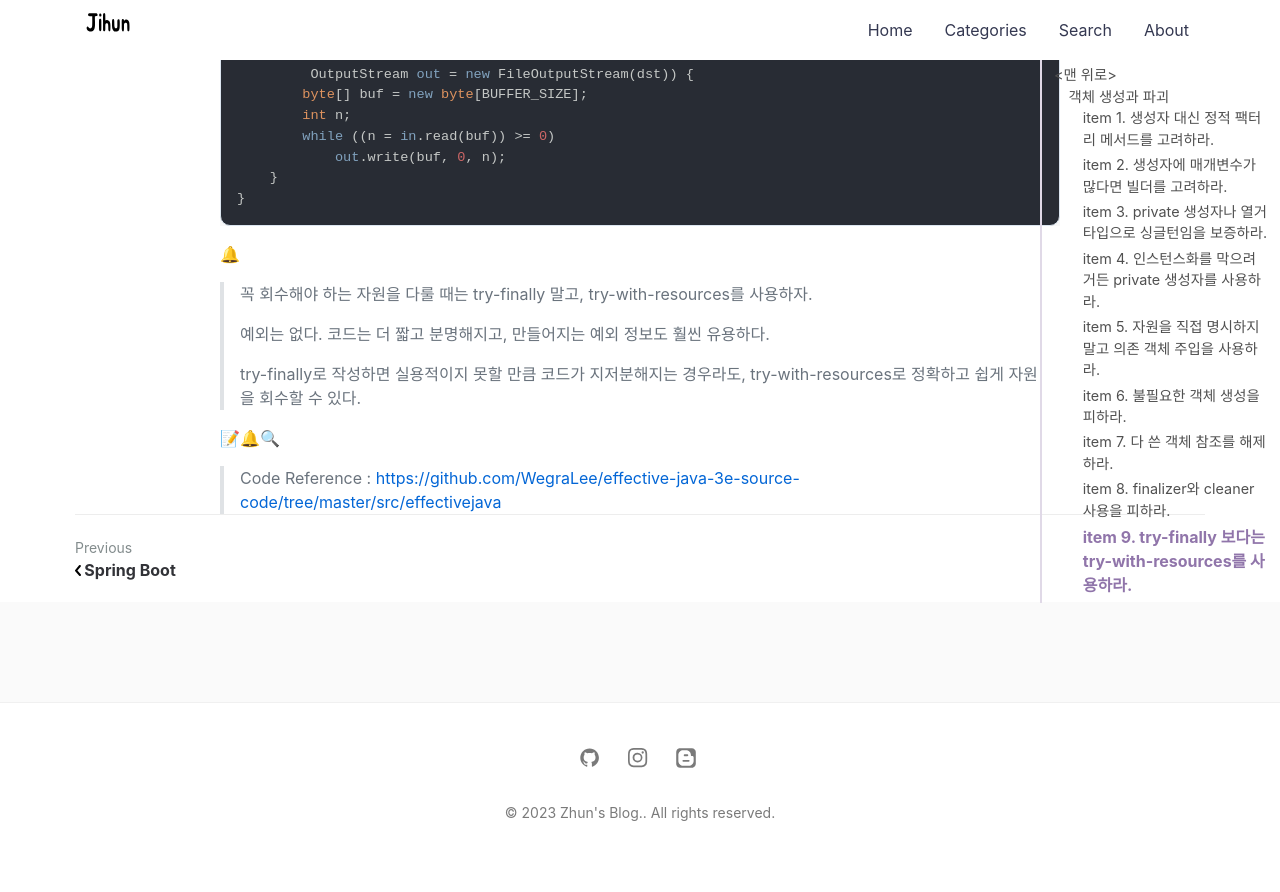
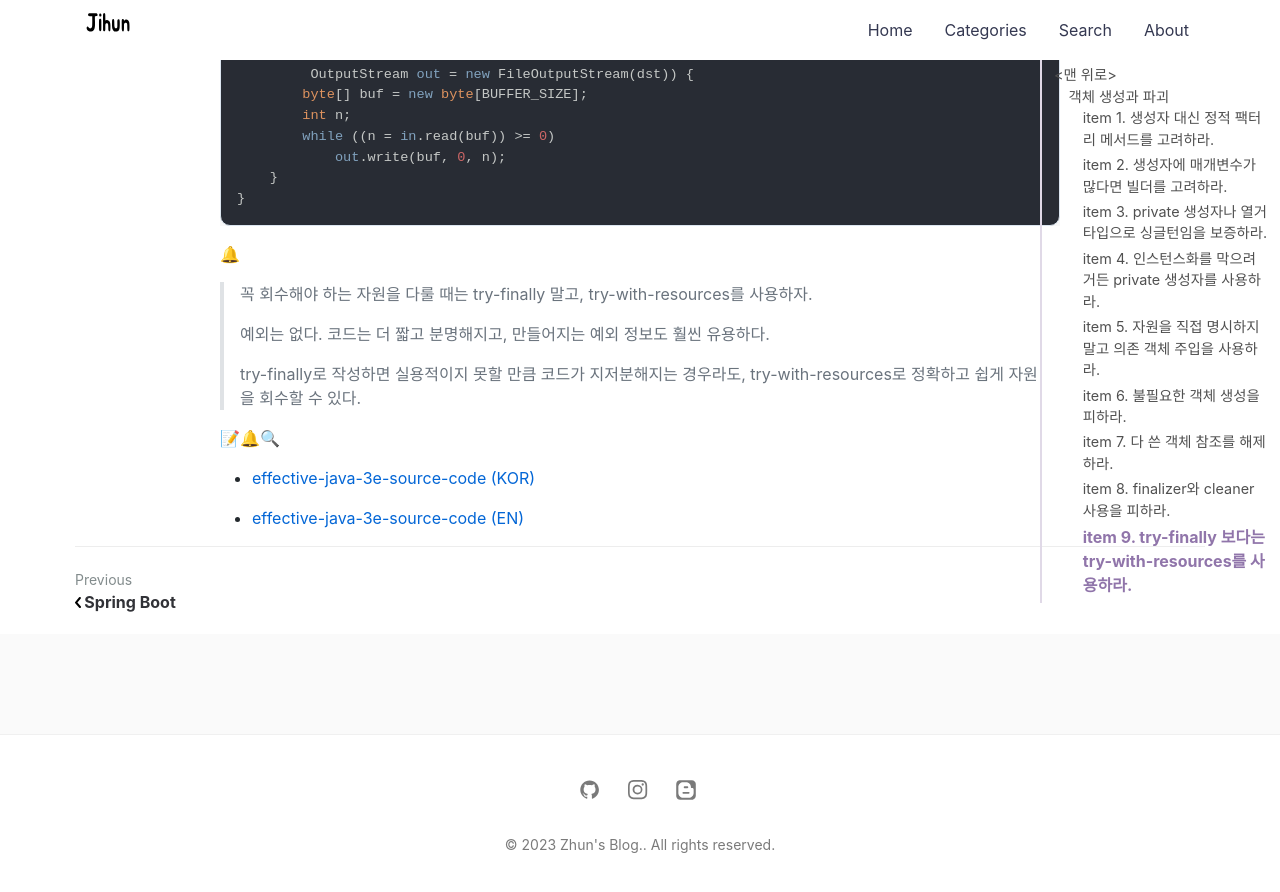
Before and after one commit to jihunparkme/jihunparkme.github.io, a Jekyll site: the page built from _posts/2023-04-07-Effective-Java-객체-생성과-파괴.md, in a window 1280 px wide and 900 px high, scrolled down 8420 px. Shown: the top 892 px of the window. Built offline with Jekyll 4.4.1, drawn with Linux system fonts in a browser that asks for light colours; nearby versions of some CDN libraries; comment, search, counter and statistics services are not loaded; before the commit the page ends 9288 px from its top, so only the background shows below that.

Commit message:
[EJ] 객체 생성과 파괴 마무리

```diff
--- a/_posts/2023-04-07-Effective-Java-객체-생성과-파괴.md
+++ b/_posts/2023-04-07-Effective-Java-객체-생성과-파괴.md
@@ -2,7 +2,7 @@
 layout: post
 title: 객체 생성과 파괴
 summary: 객체 생성과 파괴
-categories: (Book)Effective-JAVA-3/E
+categories: (Book)Effective-JAVA-3/E JAVA
 featured-img: EFF_JAVA
 # mathjax: true
 ---
@@ -371,4 +371,6 @@ static void copy(String src, String dst) throws IOException {
 
 📝🔔🔍
 
-> Code Reference : [https://github.com/WegraLee/effective-java-3e-source-code/tree/master/src/effectivejava](https://github.com/WegraLee/effective-java-3e-source-code/tree/master/src/effectivejava)
+- [effective-java-3e-source-code (KOR)](https://github.com/WegraLee/effective-java-3e-source-code)
+
+- [effective-java-3e-source-code (EN)](https://github.com/jbloch/effective-java-3e-source-code)
```
